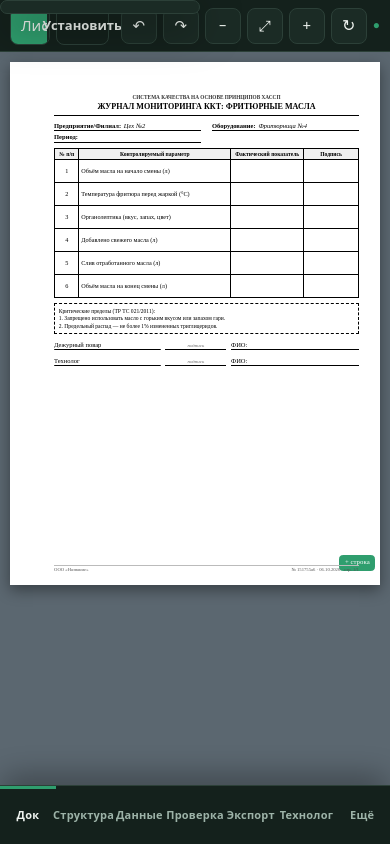
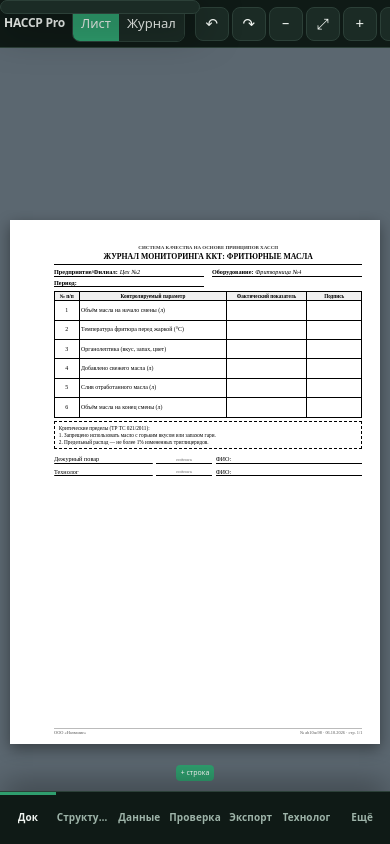
Before and after one commit to smol0901-jpg/haccp-studio-v8, a plain HTML site: page index.html in a window 390 px wide. Drawn offline with nearby package versions, Linux system fonts and the light colour scheme; a script that the page names is missing.

Commit message:
Add files via upload

```diff
--- a/css/app.css
+++ b/css/app.css
@@ -1,83 +1,70 @@
-:root{--ink:#14211c;--panel:#1b2b25;--line:#2c4038;--txt:#eef3ef;--mut:#9db3a8;--acc:#2f9e6e;--acc2:#247a55;--bad:#e5645a;--warn:#e8b14a;--canvas:#5b6770;--bar:52px;--r:8px}
+:root{--ink:#0f1a16;--panel:#1b2b25;--line:#2c4038;--txt:#eef3ef;--mut:#9db3a8;--acc:#2f9e6e;--acc2:#247a55;--bad:#e5645a;--warn:#e8b14a;--canvas:#5b6770;--bar:48px;--r:8px}
 body[data-bg=dark]{--canvas:#1a1f24}body[data-bg=light]{--canvas:#e6eaec}body[data-bg=blue]{--canvas:#35506b}
 body[data-bg=grid]{--canvas:#d9dee2;background-image:linear-gradient(#c3cacf 1px,transparent 1px),linear-gradient(90deg,#c3cacf 1px,transparent 1px);background-size:24px 24px}
 *{box-sizing:border-box}html,body{height:100%;margin:0}
-body{font:15px/1.4 system-ui,"Segoe UI",Roboto,sans-serif;background:var(--canvas);color:var(--txt);display:grid;grid-template-rows:var(--bar) 1fr;grid-template-columns:min(380px,100vw) 1fr;overflow:hidden;padding:env(safe-area-inset-top) env(safe-area-inset-right) env(safe-area-inset-bottom) env(safe-area-inset-left)}
-.bar{grid-column:1/-1;display:flex;align-items:center;gap:6px;padding:0 10px;background:var(--ink);border-bottom:1px solid var(--line);overflow-x:auto;scrollbar-width:none}
-.logo{white-space:nowrap;margin-right:6px}.sp{flex:1}
+body{font:15px/1.4 system-ui,"Segoe UI",Roboto,sans-serif;background:var(--canvas);color:var(--txt);display:grid;grid-template-rows:var(--bar) minmax(0,1fr) auto;grid-template-columns:min(380px,100vw) 1fr;overflow:hidden;padding:env(safe-area-inset-top) env(safe-area-inset-right) 0 env(safe-area-inset-left)}
+.bar{grid-column:1/-1;display:flex;align-items:center;gap:4px;padding:0 8px;background:var(--ink);border-bottom:1px solid var(--line);overflow-x:auto;scrollbar-width:none;-webkit-overflow-scrolling:touch}
+.logo{white-space:nowrap;margin-right:4px;font-size:13.5px;letter-spacing:-.02em;flex-shrink:0}.sp{flex:1;min-width:4px}
 button,select,input,textarea{font:inherit;color:inherit}
-button{cursor:pointer;min-height:36px;min-width:36px;border:1px solid var(--line);background:var(--panel);border-radius:var(--r);padding:0 10px}
+button{cursor:pointer;min-height:34px;min-width:34px;border:1px solid var(--line);background:var(--panel);border-radius:var(--r);padding:0 8px}
 button:hover{border-color:var(--acc)}button:focus-visible,input:focus-visible,select:focus-visible,textarea:focus-visible,[contenteditable]:focus-visible{outline:2px solid var(--acc);outline-offset:1px}
 .btn{background:var(--acc);border-color:var(--acc);font-weight:600;white-space:nowrap}.btn.alt{background:var(--panel);border-color:var(--line)}
-.seg{display:flex;border:1px solid var(--line);border-radius:var(--r);overflow:hidden}.seg button{border:0;border-radius:0}.seg .on{background:var(--acc)}
+.seg{display:flex;border:1px solid var(--line);border-radius:var(--r);overflow:hidden;flex-shrink:0}.seg button{border:0;border-radius:0;padding:0 10px;min-width:auto}.seg .on{background:var(--acc)}
 select,input,textarea{background:var(--ink);border:1px solid var(--line);border-radius:6px;padding:7px 9px;min-height:36px;width:100%}
 .bar select{width:auto}
+.ib{flex-shrink:0;padding:0;width:34px}
 #panel{background:var(--ink);overflow-y:auto;padding:10px;border-right:1px solid var(--line);display:flex;flex-direction:column;gap:8px}
-details{background:var(--panel);border:1px solid var(--line);border-radius:var(--r);padding:0 10px}summary{cursor:pointer;padding:11px 0;font-weight:600}
-details[open]>summary{border-bottom:1px solid var(--line);margin-bottom:10px}details>*:last-child{margin-bottom:10px}
 label{display:block;font-size:13px;color:var(--mut);margin:8px 0 3px}.row2{display:grid;grid-template-columns:1fr 1fr;gap:8px}
-.lr{display:flex;gap:4px;margin-bottom:6px;align-items:center}.lr input,.lr select{min-width:0}.lr .w{width:64px;flex:none}.lr button{flex:none;padding:0}
+.lr{display:flex;gap:4px;margin-bottom:6px;align-items:center}.lr input,.lr select{min-width:0}.lr .w{width:64px;flex:none}.lr button{flex:none;padding:0;min-width:32px}
 .chk{display:flex;gap:8px;align-items:center;margin:10px 0}.chk input{width:20px;min-height:20px}
 .iss{font-size:13px;margin:4px 0;display:flex;gap:6px}.iss.w{color:var(--warn)}.iss.o{color:var(--acc)}
 .note{font-size:13px;color:var(--mut)}
-#view{overflow:auto;padding:20px;touch-action:pan-x pan-y;min-width:0}
+#view{overflow:auto;padding:16px;touch-action:pan-x pan-y;min-width:0}
 #stage{display:flex;flex-direction:column;align-items:center;gap:28px;width:max-content;min-width:100%}
-.pg{background:#fff;color:#000;box-shadow:0 10px 30px #0006;position:relative;display:flex;flex-direction:column;padding:18mm 12mm 16mm var(--mL,25mm);font:11pt/1.3 "Times New Roman",Times,serif;flex:none;break-after:page;overflow:hidden}
+
+/* Page layout — critical for no-overlap */
+.pg{background:#fff;color:#000;box-shadow:0 10px 30px #0006;position:relative;display:flex;flex-direction:column;padding:14mm 10mm 18mm var(--mL,25mm);font:11pt/1.25 "Times New Roman",Times,serif;flex:none;break-after:page;overflow:hidden}
 .portrait{width:210mm;height:297mm}.landscape{width:297mm;height:210mm}
-.bd{flex:1;min-height:0}.pg.over{outline:3px solid var(--bad)}
+.bd{flex:1;min-height:0;display:flex;flex-direction:column;overflow:hidden;padding-bottom:2mm}
+.pg.over{outline:3px solid var(--bad)}
 .pg [contenteditable]{outline:none;border-radius:2px}.pg [contenteditable]:hover{background:#2f9e6e18}.pg [contenteditable]:focus{background:#2f9e6e26;box-shadow:inset 0 0 0 2px var(--acc)}
-.tag{font-size:8.5pt;font-weight:700;text-align:center;color:#333}.ttl{font-size:13pt;text-align:center;text-transform:uppercase;margin:4px 0 12px;border-bottom:2px solid #000;padding-bottom:5px}
-.meta{display:grid;grid-template-columns:1fr 1fr;gap:4px 24px;margin-bottom:12px;font-size:10.5pt}.meta div{display:flex;gap:6px;border-bottom:1px solid #000}.meta b{white-space:nowrap}.meta span{flex:1;font-style:italic;min-height:1.3em}
-.tb{width:100%;border-collapse:collapse;table-layout:fixed}.tb th,.tb td{border:1px solid #000;padding:3px 4px;text-align:center;vertical-align:middle;overflow-wrap:anywhere}.tb th{background:#f0f0f0;font-size:.9em}.tb td.l{text-align:left}
-.lim{border:1px dashed #000;padding:8px;margin-top:12px;font-size:9pt;white-space:pre-line}
-.sig{display:grid;grid-template-columns:35% 20% 1fr;gap:10px;margin-top:14px;align-items:end;font-size:10.5pt}.sig i{border-bottom:1px solid #000;text-align:center;font-size:8pt;color:#666}.sig span{border-bottom:1px solid #000;min-height:1.3em}
-.cov{border:3px double #000;flex:1;display:flex;flex-direction:column;justify-content:space-around;text-align:center;padding:18px}.cov h2{text-transform:uppercase;font-size:21pt}
-.ft{position:absolute;left:var(--mL,25mm);right:12mm;bottom:7mm;display:flex;justify-content:space-between;font-size:7.5pt;color:#555;border-top:.5px solid #bbb;padding-top:2px}
-.wm{position:absolute;inset:0;display:grid;place-items:center;font:700 90pt sans-serif;color:#0000000d;transform:rotate(-30deg);pointer-events:none;font-style:normal}
-dialog{background:var(--ink);color:var(--txt);border:1px solid var(--line);border-radius:12px;max-width:420px;width:92vw}dialog::backdrop{background:#0008}
-.grid{display:grid;grid-template-columns:1fr 1fr;gap:8px;margin:12px 0}.grid button{min-height:48px}
-#toast{position:fixed;left:50%;bottom:20px;transform:translate(-50%,20px);background:#000d;color:#fff;padding:10px 16px;border-radius:20px;opacity:0;transition:.2s;pointer-events:none;z-index:9;max-width:90vw}#toast.on{opacity:1;transform:translate(-50%,0)}
-#shade{display:none}
-@media(max-width:900px){body{grid-template-columns:1fr}#panel{position:fixed;z-index:20;top:calc(var(--bar) + env(safe-area-inset-top));bottom:0;left:0;width:min(400px,92vw);transform:translateX(-102%);transition:transform .2s}
-body.open #panel{transform:none}body.open #shade{display:block;position:fixed;inset:0;z-index:15;background:#0006}#view{padding:10px}.logo{display:none}}
-@media(min-width:901px){#bMenu{display:none}}
-@media(prefers-reduced-motion:reduce){*{transition:none!important}}
-@page{size:A4;margin:0}
-@media print{html,body{height:auto;overflow:visible;display:block;background:#fff!important}.bar,#panel,#shade,#toast,dialog{display:none!important}#view{overflow:visible;padding:0}#stage{display:block;zoom:1!important;width:auto}.pg{box-shadow:none;margin:0;outline:0!important}.tb th{-webkit-print-color-adjust:exact;print-color-adjust:exact}.pg [contenteditable]:hover,.pg [contenteditable]:focus{background:none;box-shadow:none}}
-@media(max-width:900px){#bExp{order:-1}#bInstall{order:-1}.seg{order:-2}}
-/* ---- v7: нижнее меню, листы, темы ---- */
-body{font-size:calc(15px*var(--ui,1));grid-template-rows:var(--bar) minmax(0,1fr) auto}
+.tag{font-size:8pt;font-weight:700;text-align:center;color:#333;line-height:1.2}.ttl{font-size:12.5pt;text-align:center;text-transform:uppercase;margin:3px 0 8px;border-bottom:2px solid #000;padding-bottom:4px;line-height:1.2}
+.meta{display:grid;grid-template-columns:1fr 1fr;gap:3px 16px;margin-bottom:8px;font-size:10pt}.meta div{display:flex;gap:4px;border-bottom:1px solid #000;align-items:baseline;min-height:1.4em}.meta b{white-space:nowrap;flex-shrink:0}.meta span{flex:1;font-style:italic;min-width:0;overflow-wrap:anywhere}
+.tb{width:100%;border-collapse:collapse;table-layout:fixed}.tb th,.tb td{border:1px solid #000;padding:2px 3px;text-align:center;vertical-align:middle;overflow-wrap:anywhere;word-break:break-word}.tb th{background:#f0f0f0;font-size:.88em;font-weight:700}.tb td.l{text-align:left}
+.tb tr{height:auto}
+.lim{border:1px dashed #000;padding:6px 8px;margin-top:8px;margin-bottom:4px;font-size:8.5pt;white-space:pre-line;line-height:1.3;flex-shrink:0}
+.sig{display:grid;grid-template-columns:32% 18% 1fr;gap:8px;margin-top:8px;align-items:end;font-size:10pt;flex-shrink:0}.sig i{border-bottom:1px solid #000;text-align:center;font-size:7.5pt;color:#666;padding-bottom:1px}.sig span{border-bottom:1px solid #000;min-height:1.2em}
+.cov{border:3px double #000;flex:1;display:flex;flex-direction:column;justify-content:space-around;text-align:center;padding:14px}.cov h2{text-transform:uppercase;font-size:18pt;margin:8px 0}
+.ft{position:absolute;left:var(--mL,25mm);right:10mm;bottom:5mm;display:flex;justify-content:space-between;font-size:7pt;color:#555;border-top:.5px solid #bbb;padding-top:2px;pointer-events:none;z-index:1;background:#fff}
+.wm{position:absolute;inset:0;display:grid;place-items:center;font:700 72pt sans-serif;color:#0000000c;transform:rotate(-30deg);pointer-events:none;z-index:0}
+
+#toast{position:fixed;left:50%;bottom:calc(70px + env(safe-area-inset-bottom));transform:translateX(-50%) translateY(20px);background:#111e;color:#fff;padding:10px 18px;border-radius:10px;opacity:0;pointer-events:none;transition:.25s;z-index:50;max-width:90vw;text-align:center;font-size:14px}
+#toast.on{opacity:1;transform:translateX(-50%) translateY(0)}
+dialog{border:1px solid var(--line);border-radius:14px;padding:18px;background:var(--ink);color:var(--txt);max-width:min(420px,94vw)}
+dialog::backdrop{background:#0007}.grid{display:grid;grid-template-columns:1fr 1fr;gap:8px;margin:12px 0}
+dialog .grid button{min-height:44px}
+
 body[data-ui=light]{--ink:#f3f6f4;--panel:#fff;--line:#cfd9d3;--txt:#14211c;--mut:#5b6b63}
 body[data-ui=light] .bar{background:#fff}
-button{min-height:calc(36px*var(--ui,1))}
+button{min-height:calc(34px*var(--ui,1))}
 #view,#panel{min-height:0}
-#meas{position:fixed;left:-99999px;top:0;visibility:hidden;pointer-events:none}
-.nav{grid-column:1/-1;display:flex;background:var(--ink);border-top:1px solid var(--line);z-index:30}
-.nav button{flex:1;display:flex;flex-direction:column;align-items:center;justify-content:center;gap:1px;border:0;border-radius:0;background:none;min-height:58px;padding:4px 2px;font-size:11.5px;color:var(--mut);position:relative}
-.nav button i{font-style:normal;font-size:20px;line-height:1}.nav button.on{color:var(--txt);box-shadow:inset 0 3px 0 var(--acc)}
-.nav em{position:absolute;top:4px;left:calc(50% + 6px);background:var(--warn);color:#111;font:700 11px/1 system-ui;padding:3px 5px;border-radius:9px;font-style:normal}
+#meas{position:fixed;left:-99999px;top:0;visibility:hidden;pointer-events:none;width:auto}
+.nav{grid-column:1/-1;display:flex;background:var(--ink);border-top:1px solid var(--line);z-index:30;padding-bottom:env(safe-area-inset-bottom)}
+.nav button{flex:1;display:flex;flex-direction:column;align-items:center;justify-content:center;gap:0;border:0;border-radius:0;background:none;min-height:52px;padding:4px 1px;font-size:10.5px;color:var(--mut);position:relative;min-width:0}
+.nav button .ni{font-size:10.5px;font-weight:600;letter-spacing:.01em;line-height:1.15;text-align:center;white-space:nowrap;overflow:hidden;text-overflow:ellipsis;max-width:100%}
+.nav button.on{color:var(--txt);box-shadow:inset 0 3px 0 var(--acc)}
+.nav em{position:absolute;top:3px;left:calc(50% + 8px);background:var(--warn);color:#111;font:700 10px/1 system-ui;padding:2px 5px;border-radius:8px;font-style:normal}
 .sec{background:var(--panel);border:1px solid var(--line);border-radius:var(--r);padding:12px}.sec h4{margin:0 0 8px;font-size:1em}
 .sh{display:flex;align-items:center;justify-content:space-between;font-weight:700;padding:2px 2px 4px;position:sticky;top:-10px;background:var(--ink);z-index:2}
 .nm{flex:1;min-width:0;font-size:.85em;overflow:hidden;text-overflow:ellipsis;white-space:nowrap}
 .bad{color:#c0261b!important;font-weight:700;background:#ffe9e6}
-.addrow{position:absolute;right:10px;bottom:30px;background:var(--acc);border-color:var(--acc);color:#fff}
+.addrow{position:relative;display:inline-block;margin:10px auto 0;background:var(--acc);border-color:var(--acc);color:#fff;z-index:2}
 .stat{display:grid;grid-template-columns:repeat(3,1fr);gap:6px;text-align:center}.stat div{background:var(--ink);border-radius:6px;padding:8px 4px;font-size:.8em;color:var(--mut)}.stat b{display:block;font-size:1.4em;color:var(--txt)}
-@media(min-width:901px){body:not(.open){grid-template-columns:1fr}body:not(.open) #panel{display:none}}
-@media(max-width:900px){body{grid-template-columns:1fr}
-#panel{position:fixed;z-index:20;left:0;right:0;width:auto;top:auto;bottom:calc(58px + env(safe-area-inset-bottom));max-height:62vh;border-radius:16px 16px 0 0;border:1px solid var(--line);box-shadow:0 -10px 30px #0006;transform:translateY(110%);transition:transform .22s}
-body.open #panel{transform:none}body.open #shade{display:block;position:fixed;inset:0;bottom:calc(58px + env(safe-area-inset-bottom));z-index:15;background:#0004}
-.nav{padding-bottom:0}}
-@media print{.nav,.addrow,.noprint{display:none!important}}
+.net{font-size:11px;color:var(--mut);white-space:nowrap;display:flex;gap:3px;align-items:center;flex-shrink:0}.net i{font-style:normal;color:var(--acc)}.net.off,.net.off i{color:var(--warn)}
 
-.net{font-size:12px;color:var(--mut);white-space:nowrap;display:flex;gap:4px;align-items:center}.net i{font-style:normal;color:var(--acc)}.net.off,.net.off i{color:var(--warn)}
-@media(max-width:900px){.net span{display:none}}
-.aboutimg{width:100%;border-radius:10px;margin:0 0 8px;display:block}
-
-/* ---- v9 Pro: context menu, drag, tools, minimal nav ---- */
-.nav button .ni{font-size:11px;font-weight:600;letter-spacing:.02em;line-height:1.15;text-align:center}
-.nav button{gap:0;padding:6px 1px}
+/* Context menu */
 .ctx{position:fixed;z-index:100;min-width:200px;background:var(--panel);border:1px solid var(--line);border-radius:10px;box-shadow:0 12px 40px #0008;padding:6px;display:flex;flex-direction:column;gap:2px}
-.ctx button{display:block;width:100%;text-align:left;padding:9px 12px;border:0;border-radius:6px;background:transparent;color:var(--txt);font-size:13.5px;cursor:pointer}
+.ctx button{display:block;width:100%;text-align:left;padding:9px 12px;border:0;border-radius:6px;background:transparent;color:var(--txt);font-size:13.5px;cursor:pointer;min-height:auto}
 .ctx button:hover:not([disabled]){background:var(--acc);color:#fff}
 .ctx button[disabled]{opacity:.4;cursor:default}
 .ctx-sep{height:1px;background:var(--line);margin:4px 2px}
@@ -89,8 +76,34 @@ tr.dragover{background:#1a3a2e33}
 .tool{display:block;padding:12px 10px;background:var(--ink);border:1px solid var(--line);border-radius:10px;text-decoration:none;color:var(--txt);font-weight:600;font-size:13px;line-height:1.3;transition:border-color .15s,background .15s}
 .tool:hover{border-color:var(--acc);background:#1a2e26}
 .tool small{display:block;font-weight:400;font-size:11px;color:var(--mut);margin-top:3px}
-.logo{font-size:14.5px;letter-spacing:-.02em}
-#bUpdate{font-size:16px}
 .btn{display:inline-flex;align-items:center;justify-content:center;padding:9px 14px;border-radius:8px;border:1px solid var(--line);background:var(--acc);color:#fff;text-decoration:none;font-weight:600;font-size:13px;cursor:pointer}
 .btn.alt{background:transparent;color:var(--txt)}
 .btn:hover{filter:brightness(1.08)}
+
+@media(min-width:901px){
+  body:not(.open){grid-template-columns:1fr}
+  body:not(.open) #panel{display:none}
+}
+@media(max-width:900px){
+  body{grid-template-columns:1fr;grid-template-rows:var(--bar) minmax(0,1fr) auto}
+  .logo{font-size:12px;max-width:72px;overflow:hidden;text-overflow:ellipsis}
+  .bar{gap:3px;padding:0 4px}
+  .seg button{padding:0 8px;font-size:13px}
+  #bInstall{font-size:11px;padding:0 6px;min-width:auto}
+  .net span{display:none}
+  #panel{position:fixed;z-index:20;left:0;right:0;width:auto;top:auto;bottom:calc(52px + env(safe-area-inset-bottom));max-height:58vh;border-radius:16px 16px 0 0;border:1px solid var(--line);box-shadow:0 -10px 30px #0006;transform:translateY(110%);transition:transform .22s}
+  body.open #panel{transform:none}
+  body.open #shade{display:block;position:fixed;inset:0;bottom:calc(52px + env(safe-area-inset-bottom));z-index:15;background:#0004}
+  #view{padding:10px}
+  .nav button{min-height:52px;font-size:10px}
+  .nav button .ni{font-size:10px}
+}
+@media print{
+  html,body{height:auto;overflow:visible;display:block;background:#fff!important}
+  .bar,#panel,#shade,#toast,dialog,.nav,.addrow,.noprint,.ctx{display:none!important}
+  #view{overflow:visible;padding:0}#stage{display:block;zoom:1!important;width:auto}
+  .pg{box-shadow:none;margin:0;outline:0!important;page-break-after:always}
+  .tb th{-webkit-print-color-adjust:exact;print-color-adjust:exact}
+  .pg [contenteditable]:hover,.pg [contenteditable]:focus{background:none;box-shadow:none}
+  @page{margin:0}
+}
--- a/index.html
+++ b/index.html
@@ -38,7 +38,7 @@ requestAnimationFrame(tick)})();
 </script>
 
 <header class="bar">
-  <b class="logo" title="NEURAL_ARCHITECT_PREMIUM++">HACCP Studio Pro</b>
+  <b class="logo" title="HACCP Studio Pro · NEURAL_ARCHITECT_PREMIUM++">HACCP Pro</b>
   <div class="seg" role="tablist">
     <button data-mode="sheet">Лист</button>
     <button data-mode="journal">Журнал</button>
--- a/js/app.js
+++ b/js/app.js
@@ -6,8 +6,8 @@ const base=()=>({v:9,mode:'sheet',orient:'portrait',paper:'A4',font:10,rowH:13,m
 const R=a=>a.map(label=>({id:uid(),label}));
 
 const PRESETS={
- oil:()=>({...base(),title:'ЖУРНАЛ МОНИТОРИНГА ККТ: ФРИТЮРНЫЕ МАСЛА',meta:[{label:'Предприятие/Филиал',val:'Цех №2'},{label:'Оборудование',val:'Фритюрница №4'},{label:'Период',val:''}],
-  cols:[C('№ п/п',8,'num'),C('Контролируемый параметр',50,'label'),C('Фактический показатель',24),C('Подпись',18)],
+ oil:()=>({...base(),font:9.5,rowH:11,title:'ЖУРНАЛ МОНИТОРИНГА ККТ: ФРИТЮРНЫЕ МАСЛА',meta:[{label:'Предприятие/Филиал',val:'Цех №2'},{label:'Оборудование',val:'Фритюрница №4'},{label:'Период',val:''}],
+  cols:[C('№ п/п',8,'num'),C('Контролируемый параметр',48,'label'),C('Фактический показатель',26),C('Подпись',18)],
   rows:R(['Объём масла на начало смены (л)','Температура фритюра перед жаркой (°C)','Органолептика (вкус, запах, цвет)','Добавлено свежего масла (л)','Слив отработанного масла (л)','Объём масла на конец смены (л)']),
   limits:'Критические пределы (ТР ТС 021/2011):\n1. Запрещено использовать масло с горьким вкусом или запахом гари.\n2. Предельный распад — не более 1% измененных триглицеридов.',sigs:[{role:'Дежурный повар',name:''},{role:'Технолог',name:''}]}),
  temp:()=>({...base(),mode:'journal',orient:'landscape',font:9,rowH:9,pages:3,rpp:12,title:'ЖУРНАЛ УЧЕТА ТЕМПЕРАТУРНОГО РЕЖИМА ХОЛОДИЛЬНОГО ОБОРУДОВАНИЯ',meta:[{label:'Цех',val:''},{label:'Оборудование',val:''}],
@@ -79,7 +79,7 @@ const ed=(a,v,c='')=>`<span contenteditable spellcheck="true" lang="ru" ${a} ${c
 
 function table(p,n,a=0){const sum=S.cols.reduce((a,c)=>a+c.w,0)||1,sheet=S.mode==='sheet';
  let h=`<table class="tb" style="font-size:${S.font}pt"><colgroup>${S.cols.map(c=>`<col style="width:${(c.w/sum*100).toFixed(2)}%">`).join('')}</colgroup><thead><tr>${S.cols.map((c,ci)=>`<th draggable="true" data-col="${ci}" data-ctx="col">${esc(c.name)}</th>`).join('')}</tr></thead><tbody>`;
- for(let i=a;i<a+n;i++){const row=sheet?S.rows[i]:null;h+=`<tr style="height:${S.rowH}mm" data-row="${sheet?i:''}" draggable="${sheet?'true':'false'}">`;
+ for(let i=a;i<a+n;i++){const row=sheet?S.rows[i]:null;h+=`<tr style="min-height:${S.rowH}mm;height:${S.rowH}mm" data-row="${sheet?i:''}" draggable="${sheet?'true':'false'}">`;
   for(const c of S.cols){const k=sheet?`${row.id}|${c.id}`:`${p}|${i}|${c.id}`;
    if(c.kind==='num')h+=`<td data-ctx="cell">${sheet?i+1:(p-1)*n+i+1}</td>`;
    else if(c.kind==='label'&&sheet)h+=`<td class="l" contenteditable spellcheck="true" lang="ru" data-row="${i}" data-ctx="rowlabel" draggable="true">${esc(row.label)}</td>`;
@@ -89,21 +89,28 @@ function table(p,n,a=0){const sum=S.cols.reduce((a,c)=>a+c.w,0)||1,sheet=S.mode=
 const sigs=()=>S.sigs.map((s,i)=>`<div class="sig">${ed(`data-sr="${i}"`,s.role)}<i>подпись</i><span>ФИО: ${ed(`data-sn="${i}"`,s.name)}</span></div>`).join('');
 const metaH=()=>`<div class="meta">${S.meta.map((m,i)=>`<div><b>${esc(m.label)}:</b>${ed(`data-m="${i}"`,m.val)}</div>`).join('')}</div>`;
 const meas=$('#meas');
-function fits(html){meas.innerHTML=pg(html);const b=$('.bd',meas);return b.scrollHeight<=b.clientHeight+1}
+function fits(html){meas.innerHTML=pg(html);const b=$('.bd',meas);if(!b)return false;return b.scrollHeight<=b.clientHeight+2}
 const hdrSheet=()=>`<div class="tag">${ed('data-f="tag"',S.tag)}</div><h2 class="ttl">${ed('data-f="title"',S.title)}</h2>${metaH()}`;
 
-function render(){const sy=view.scrollTop,sx=view.scrollLeft;let pages=[];
+function render(){const sy=view.scrollTop,sx=view.scrollLeft;let pages=[],afterBtn='';
  if(S.mode==='sheet'){const n=S.rows.length,tail=`<div class="lim">${ed('data-f="limits"',S.limits)}</div>`+sigs(),head=fst=>fst?hdrSheet():`<div class="tag">${esc(S.title)} (продолжение)</div>`;let a=0,first=true;
   for(let guard=0;guard<300;guard++){const rest=n-a;
-   if(rest<=0){pages.push(first?hdrSheet()+table(1,0,0)+tail:head(false)+tail);break}
+   if(rest<=0){if(first)pages.push(hdrSheet()+table(1,0,0)+tail);else if(pages.length){/* tail already needed on last */}else pages.push(head(false)+tail);break}
    const full=head(first)+table(1,rest,a)+tail;if(fits(full)){pages.push(full);break}
-   let lo=1,hi=rest;while(lo<hi){const m=(lo+hi+1)>>1;fits(head(first)+table(1,m,a))?lo=m:hi=m-1}
+   // Intermediate pages: leave room so last page can hold tail (limits+sigs)
+   let lo=1,hi=rest;while(lo<hi){const m=(lo+hi+1)>>1;fits(head(first)+table(1,m,a)+ (first?'':''))?lo=m:hi=m-1}
+   // Conservative: if only 1 row fits with content, still take it
+   if(lo<1)lo=1;
+   // If remaining after this page would be 0, attach tail now
+   if(a+lo>=n){pages.push(head(first)+table(1,lo,a)+tail);break}
    pages.push(head(first)+table(1,lo,a));a+=lo;first=false}
-  pages[pages.length-1]+='<button class="noprint addrow" data-a="addrow">+ строка</button>'}
+  afterBtn='<div class="noprint" style="text-align:center;margin-top:8px"><button class="addrow" data-a="addrow">+ строка</button></div>'}
  else{pages=[`<div class="cov"><b>${ed('data-f="org"',S.org)}</b><div><h2>${ed('data-f="title"',S.title)}</h2><p>Программа производственного контроля по принципам ХАССП</p></div><div style="text-align:left">Начат: «___» __________ 20__ г.<br>Окончен: «___» __________ 20__ г.</div></div>`,
   ...Array.from({length:S.pages},(_,i)=>`<div style="text-align:right;font-weight:700">Лист № ${i+1}</div>${metaH()}${table(i+1,S.rpp)}<p style="font-size:9.5pt;font-style:italic">Подпись контролирующего лица: ____________________</p>`),
-  `<div style="margin:auto;text-align:center;border:1px solid #000;padding:24px;width:140mm">В журнале пронумеровано, прошнуровано и скреплено печатью <b>${S.pages}</b> листов.<br><br>Руководитель: ___________ / _______________<br><br>М.П.<br><br>Дата сдачи в архив: «___» __________ 20__ г.</div><button class="noprint addrow" data-a="addpage">+ страница</button>`]}
- stage.innerHTML=pages.map(h=>pg(h)).join('');meas.innerHTML='';
+  `<div style="margin:auto;text-align:center;border:1px solid #000;padding:20px;width:140mm">В журнале пронумеровано, прошнуровано и скреплено печатью <b>${S.pages}</b> листов.<br><br>Руководитель: ___________ / _______________<br><br>М.П.<br><br>Дата сдачи в архив: «___» __________ 20__ г.</div>`];
+  afterBtn='<div class="noprint" style="text-align:center;margin-top:8px"><button class="addrow" data-a="addpage">+ страница</button></div>'
+ }
+ stage.innerHTML=pages.map(h=>pg(h)).join('')+(afterBtn||'');meas.innerHTML='';
  $('#pgsz').textContent=`@page{size:${S.paper} ${S.orient}}`;checksum();view.scrollTop=sy;view.scrollLeft=sx;requestAnimationFrame(audit);bindDrag()}
 
 async function checksum(){let c='';try{const b=await crypto.subtle.digest('SHA-256',new TextEncoder().encode(JSON.stringify([S.org,S.title,S.cols,S.rows,S.cells,S.meta])));c=[...new Uint8Array(b)].slice(0,4).map(x=>x.toString(16).padStart(2,'0')).join('')}catch{}
@@ -264,7 +271,7 @@ stage.addEventListener('click',e=>{const b=e.target.closest('[data-a]');if(!b)re
 
 let needRepag=false;
 stage.addEventListener('focusout',e=>{if(!e.relatedTarget&&needRepag){needRepag=false;render()}});
-function maxRows(){const[,H]=dim().map(Number),hdr=S.meta.length?16+Math.ceil(S.meta.length/2)*7:8;return Math.max(1,Math.floor((H-34-14-hdr-8)/S.rowH))}
+function maxRows(){const[,H]=dim().map(Number);const hdr=22+Math.ceil((S.meta.length||0)/2)*8;const tail=28+(S.sigs.length||1)*12;return Math.max(1,Math.floor((H-hdr-tail-20)/Math.max(S.rowH,8)))}
 function demo(){const g1=parseFloat($('#fmin')?.value),g2=parseFloat($('#fmax')?.value),skip=/подпис|откл|мер|оценк|метод|дат|качеств/i,cs=S.cols.filter(c=>c.kind==='text'&&!skip.test(c.name));let n=0;
  const fill=(k,c)=>{const a=c.min??g1,b=c.max??g2;if(!isFinite(a)||!isFinite(b)||b<a)return;S.cells[k]=(a+Math.random()*(b-a)).toFixed(1);n++};
  S.mode==='sheet'?S.rows.forEach(r=>cs.forEach(c=>fill(`${r.id}|${c.id}`,c))):[...Array(S.pages)].forEach((_,p)=>[...Array(S.rpp)].forEach((_,i)=>cs.forEach(c=>fill(`${p+1}|${i}|${c.id}`,c))));
```
